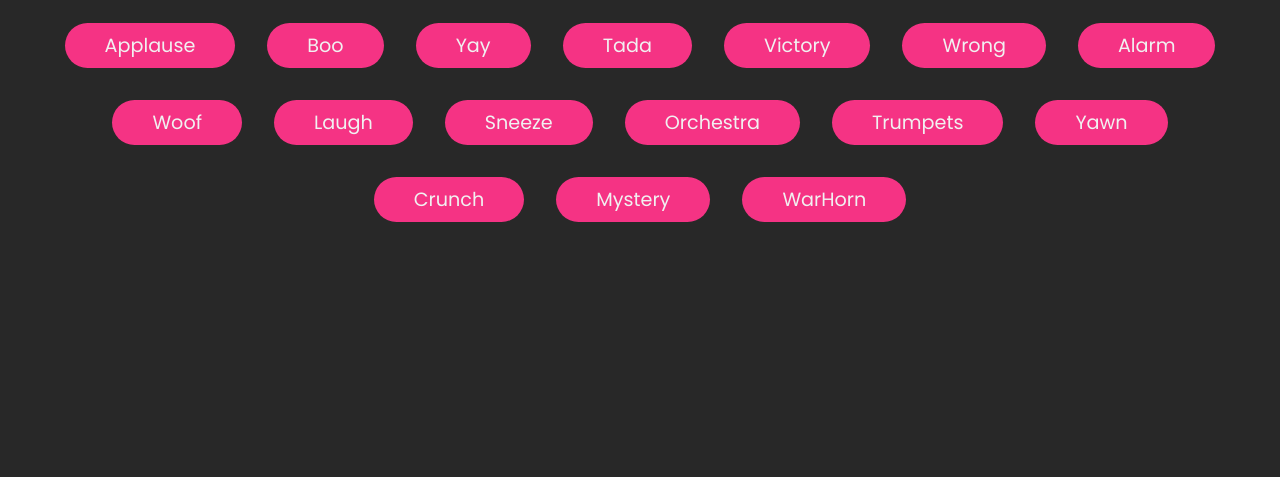
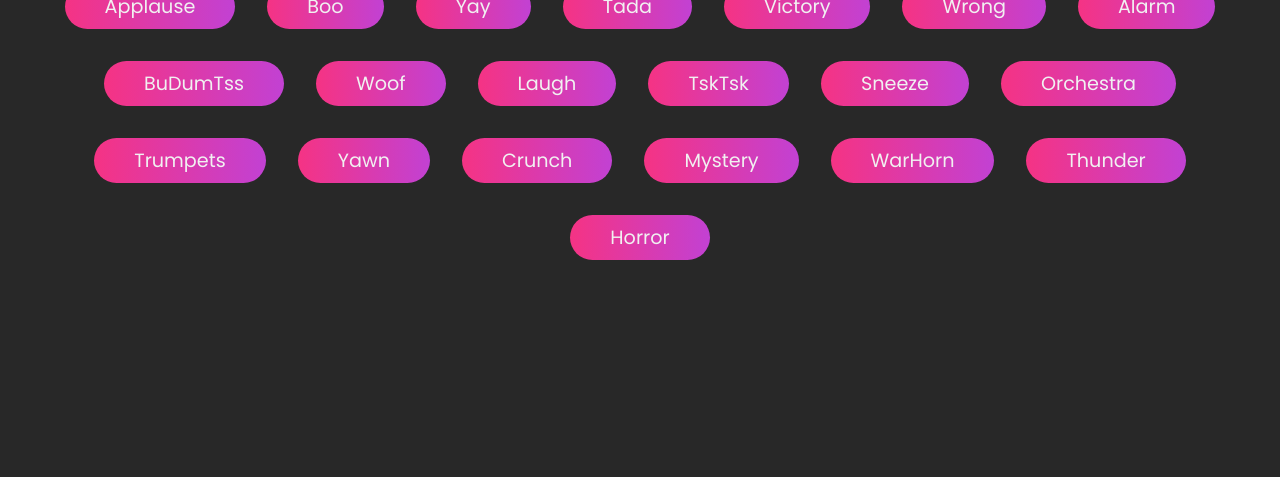
Before and after one commit to TheRealRajan/Soundboard, a plain HTML site: page index.html in a window 1280 px wide. Shown: the part 323-800 px from the top of the page. Drawn offline with Linux system fonts and the light colour scheme.

Commit message:
Added more sound effects and changed the styling of the buttons

```diff
--- a/index.html
+++ b/index.html
@@ -3,7 +3,7 @@
 <head>
     <meta charset="UTF-8">
     <meta name="viewport" content="width=device-width, initial-scale=1.0">
-    <title>Sound Board</title>
+    <title> 🔊 Sound Board</title>
 
     <link rel="stylesheet" href="styles.css">
 </head>
@@ -15,8 +15,10 @@
     <audio class="Victory" src="https://assets.mixkit.co/sfx/preview/mixkit-medieval-show-fanfare-announcement-226.mp3"></audio>
     <audio class="Wrong" src="https://soundbible.com/mp3/Basketball%20Buzzer-SoundBible.com-1863250611.mp3"></audio>
     <audio class="Alarm" src="https://assets.mixkit.co/sfx/preview/mixkit-classic-alarm-995.mp3"></audio>
+    <audio class="BuDumTss" src="https://assets.mixkit.co/sfx/preview/mixkit-drum-joke-accent-579.mp3"></audio>
     <audio class="Woof" src="https://assets.mixkit.co/sfx/preview/mixkit-dog-barking-twice-1.mp3"></audio>
-    <audio class="Laugh" src="https://assets.mixkit.co/sfx/preview/mixkit-crowd-laugh-424.mp3"></audio>
+    <audio class="Laugh" src="https://assets.mixkit.co/sfx/preview/mixkit-woman-hilarious-laughing-410.mp3"></audio>
+    <audio class="TskTsk" src="https://assets.mixkit.co/sfx/preview/mixkit-little-double-kiss-2189.mp3"></audio>
     <audio class="Sneeze" src="https://assets.mixkit.co/sfx/preview/mixkit-sick-man-sneeze-2213.mp3"></audio>
     <audio class="Orchestra" src="https://assets.mixkit.co/sfx/preview/mixkit-epic-orchestra-transition-2290.mp3"></audio>
     <audio class="Trumpets" src="https://assets.mixkit.co/sfx/preview/mixkit-trumpets-and-strings-off-beat-2286.mp3"></audio>
@@ -25,11 +27,8 @@
     <audio class="Mystery" src="https://assets.mixkit.co/sfx/preview/mixkit-arabian-mystery-harp-notification-2489.mp3"></audio>
     <audio class="Videogame" src="https://assets.mixkit.co/sfx/preview/mixkit-video-game-win-2016.mp3"></audio>
     <audio class="WarHorn" src="https://assets.mixkit.co/sfx/preview/mixkit-warfare-horn-2289.mp3"></audio>
-    <audio class="WarHorn" src="https://assets.mixkit.co/sfx/preview/mixkit-warfare-horn-2289.mp3"></audio>
-
-
-
-
+    <audio class="Thunder" src="https://assets.mixkit.co/sfx/preview/mixkit-distant-thunder-explosion-1278.mp3"></audio>
+    <audio class="Horror" src="https://assets.mixkit.co/sfx/preview/mixkit-wolves-at-scary-forest-2485.mp3"></audio>
 
     <div class="container">
     <h1>Click on a button to play a sound 🔊 !</h1>
--- a/script.js
+++ b/script.js
@@ -1,4 +1,4 @@
-const sounds = ['Applause', 'Boo', 'Yay', 'Tada' ,'Victory', 'Wrong', 'Alarm', 'Woof','Laugh','Sneeze', 'Orchestra', 'Trumpets','Yawn', 'Crunch', 'Mystery', 'WarHorn']
+const sounds = ['Applause', 'Boo', 'Yay', 'Tada' ,'Victory', 'Wrong', 'Alarm','BuDumTss', 'Woof','Laugh','TskTsk','Sneeze', 'Orchestra', 'Trumpets','Yawn', 'Crunch', 'Mystery', 'WarHorn', 'Thunder', 'Horror']
 
 
 sounds.forEach(sound=>{
--- a/styles.css
+++ b/styles.css
@@ -41,7 +41,7 @@ body {
   flex-direction: column;
 }
 .btn {
-  background-color: rgb(245, 51, 132);
+  background: linear-gradient(90deg, rgb(245, 51, 132), rgb(194, 65, 211));
   border-radius: 500px;
   border: none;
   color: #f1f1f1;
```
